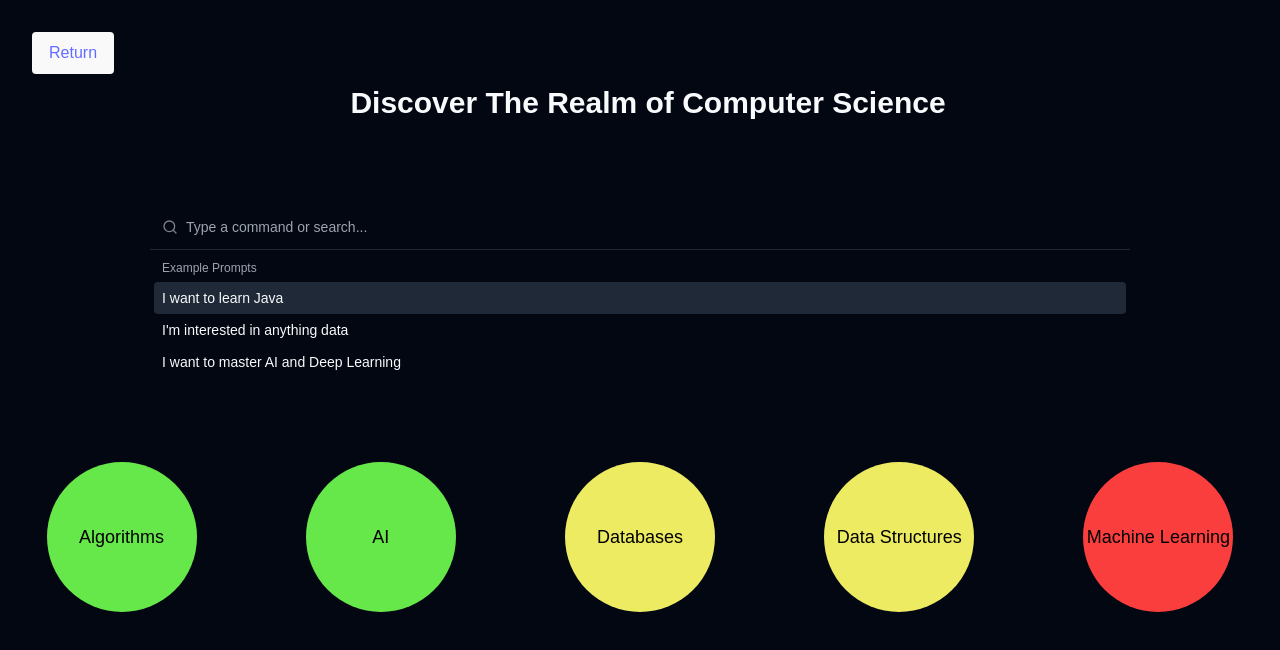
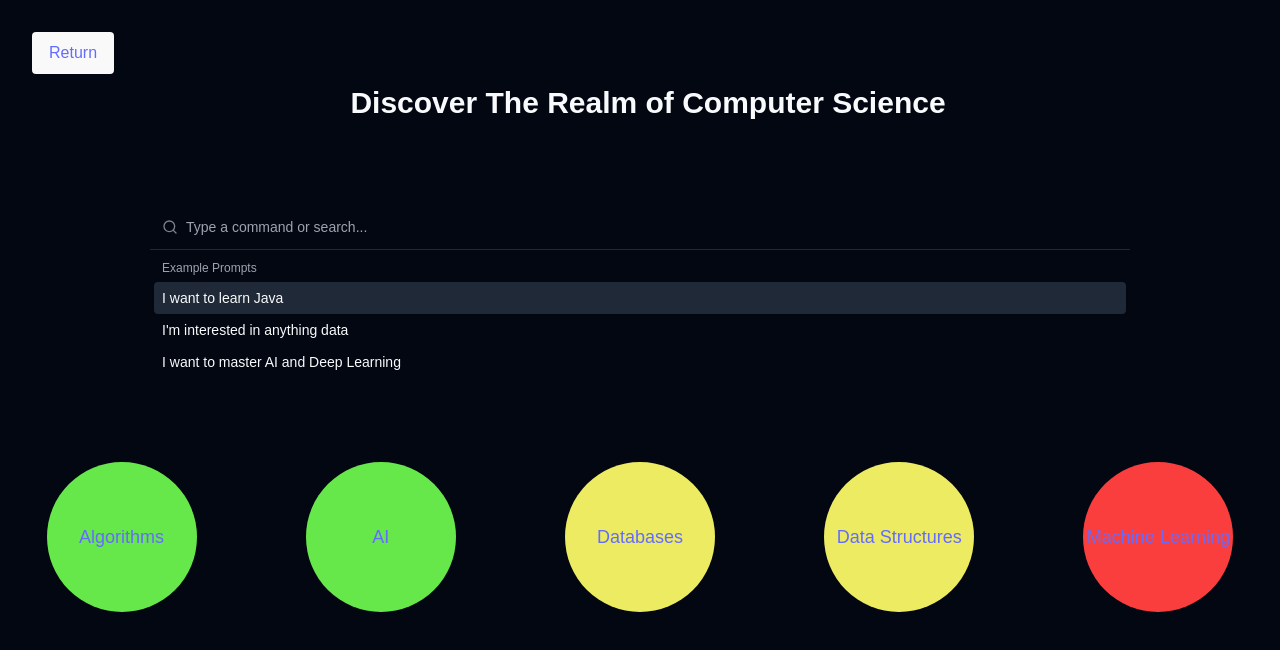
Before and after one commit to 49M/Pathway_App, a Next.js app in the folder Pathway-Next/pathway-next/: page /cspath in a window 1280 px wide. Shown: the top 650 px of the page. Built offline with nearby package versions, Linux system fonts and the light colour scheme.

Commit message:
Added hovercards to bubbles

```diff
--- a/Pathway-Next/pathway-next/app/cspath/page.tsx
+++ b/Pathway-Next/pathway-next/app/cspath/page.tsx
@@ -15,6 +15,7 @@
   CommandShortcut,
 } from "@/components/ui/command"
 
+
 interface Props {}
 
 const CSPath = (props: Props) => {
@@ -22,11 +23,11 @@
 
   useEffect(() => {
     const bubblesData = [
-      { size: 150, label: "Algorithms", color: "#67e84a" },
-      { size: 150, label: "AI", color: "#67e84a"},
-      { size: 150, label: "Databases", color: "#edeb61"},
-      { size: 150, label: "Data Structures", color: "#edeb61" },
-      { size: 150, label: "Machine Learning", color: "#fa3e3e" }
+      { size: 150, label: "Algorithms", color: "#67e84a", hovercard: "Awengoiwhngowegowegowgowegnewogweowgno"},
+      { size: 150, label: "AI", color: "#67e84a", hovercard: "B"},
+      { size: 150, label: "Databases", color: "#edeb61", hovercard: "C"},
+      { size: 150, label: "Data Structures", color: "#edeb61", hovercard: "D"},
+      { size: 150, label: "Machine Learning", color: "#fa3e3e", hovercard: "E"}
     ];
 
     setBubbles(bubblesData);
@@ -54,6 +55,7 @@
               size={bubble.size}
               label={bubble.label}
               color={bubble.color}
+              hovercard={bubble.hovercard}
             />
           ))}
       </div>
--- a/Pathway-Next/pathway-next/app/lspath/page.tsx
+++ b/Pathway-Next/pathway-next/app/lspath/page.tsx
@@ -14,6 +14,7 @@
   CommandSeparator,
   CommandShortcut,
 } from "@/components/ui/command"
+import { HoverCard } from "@radix-ui/react-hover-card";
 
 interface Props {}
 
@@ -22,9 +23,9 @@
 
   useEffect(() => {
       const bubblesData = [
-        { size: 150, label: "Anthropology", color: "#67e84a" },
-        { size: 150, label: "Biology", color: "#67e84a"},
-        { size: 150, label: "Chemistry", color: "#edeb61"}
+        { size: 150, label: "Anthropology", color: "#67e84a", hovercard: "oiwegnew"},
+        { size: 150, label: "Biology", color: "#67e84a", hovercard: "wergwgwegwegwegew"},
+        { size: 150, label: "Chemistry", color: "#edeb61", hovercard: "efwoe oe eno en jen "}
         // { size: 150, label: "Ecology & E", color: "#edeb61" },
         // { size: 150, label: "Databases", color: "#fa3e3e" }
       ];
@@ -55,6 +56,7 @@
               size={bubble.size}
               label={bubble.label}
               color={bubble.color}
+              hovercard={bubble.hovercard}
             />
           ))}
 
--- a/Pathway-Next/pathway-next/app/mathpath/page.tsx
+++ b/Pathway-Next/pathway-next/app/mathpath/page.tsx
@@ -14,6 +14,7 @@
   CommandSeparator,
   CommandShortcut,
 } from "@/components/ui/command"
+import { HoverCard } from "@radix-ui/react-hover-card";
 
 interface Props {}
 
@@ -22,9 +23,9 @@
 
   useEffect(() => {
       const bubblesData = [
-        { size: 150, label: "Calculus", color: "#67e84a" },
-        { size: 150, label: "Algebra", color: "#67e84a"},
-        { size: 150, label: "Differential Equations", color: "#edeb61"},
+        { size: 150, label: "Calculus", color: "#67e84a", hovercard: "wiegowiegoewn woegnowengw"},
+        { size: 150, label: "Algebra", color: "#67e84a", hovercard: "weigwebkgijweng"},
+        { size: 150, label: "Differential Equations", color: "#edeb61", hovercard: "weognwejgnwejalsllsamdla"},
         { size: 150, label: "Analysis", color: "#edeb61" },
         // { size: 150, label: "Further Studies", color: "#fa3e3e" }
       ];
@@ -55,6 +56,7 @@
               size={bubble.size}
               label={bubble.label}
               color={bubble.color}
+              hovercard={bubble.hovercard}
             />
           ))}
       </div>
--- a/Pathway-Next/pathway-next/components/CategoryBubble.tsx
+++ b/Pathway-Next/pathway-next/components/CategoryBubble.tsx
@@ -4,15 +4,28 @@
   size: number; // Size in pixels
   label: string;
   color: string;
+  hovercard: string;
 }
+import {
+  HoverCard,
+  HoverCardContent,
+  HoverCardTrigger,
+} from "@/components/HoverCard"
 
-const CategoryBubble: React.FC<CategoryBubbleProps> = ({ size, label, color }) => {
+
+const CategoryBubble: React.FC<CategoryBubbleProps> = ({ size, label, color, hovercard}) => {
   return (
     <div
       className="flex items-center justify-center rounded-full text-lg text-black text-center break-words"
-      style={{ width: size, height: size, backgroundColor: color }}
+      style={{ width: size, height: size, backgroundColor: color}}
     >
-      {label}
+  <HoverCard>
+    <HoverCardTrigger>{label}</HoverCardTrigger>
+    <HoverCardContent>
+      {hovercard}
+    </HoverCardContent>
+  </HoverCard>
+
     </div>
   );
 };
--- /dev/null
+++ b/Pathway-Next/pathway-next/components/HoverCard.tsx
@@ -0,0 +1,29 @@
+"use client"
+
+import * as React from "react"
+import * as HoverCardPrimitive from "@radix-ui/react-hover-card"
+
+import { cn } from "@/lib/utils"
+
+const HoverCard = HoverCardPrimitive.Root
+
+const HoverCardTrigger = HoverCardPrimitive.Trigger
+
+const HoverCardContent = React.forwardRef<
+  React.ElementRef<typeof HoverCardPrimitive.Content>,
+  React.ComponentPropsWithoutRef<typeof HoverCardPrimitive.Content>
+>(({ className, align = "center", sideOffset = 4, ...props }, ref) => (
+  <HoverCardPrimitive.Content
+    ref={ref}
+    align={align}
+    sideOffset={sideOffset}
+    className={cn(
+      "z-50 w-64 rounded-md border bg-popover p-4 text-popover-foreground shadow-md outline-none data-[state=open]:animate-in data-[state=closed]:animate-out data-[state=closed]:fade-out-0 data-[state=open]:fade-in-0 data-[state=closed]:zoom-out-95 data-[state=open]:zoom-in-95 data-[side=bottom]:slide-in-from-top-2 data-[side=left]:slide-in-from-right-2 data-[side=right]:slide-in-from-left-2 data-[side=top]:slide-in-from-bottom-2",
+      className
+    )}
+    {...props}
+  />
+))
+HoverCardContent.displayName = HoverCardPrimitive.Content.displayName
+
+export { HoverCard, HoverCardTrigger, HoverCardContent }
--- a/package.json
+++ b/package.json
@@ -1,6 +1,7 @@
 {
   "dependencies": {
     "@radix-ui/react-dialog": "^1.1.6",
+    "@radix-ui/react-hover-card": "^1.1.6",
     "@radix-ui/react-select": "^2.1.6",
     "class-variance-authority": "^0.7.1",
     "clsx": "^2.1.1",
```
Also changed, not shown: 1 other file (tests, documents, lock files or other folders).
